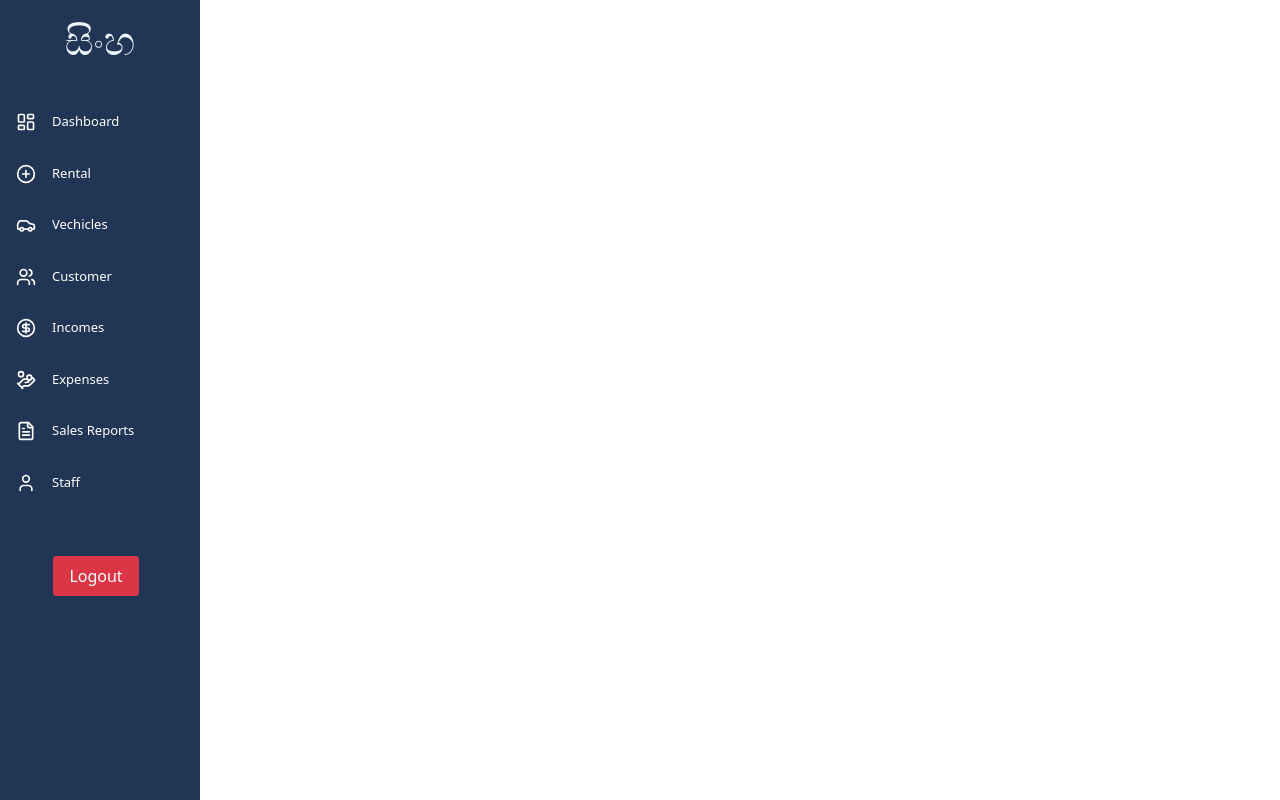
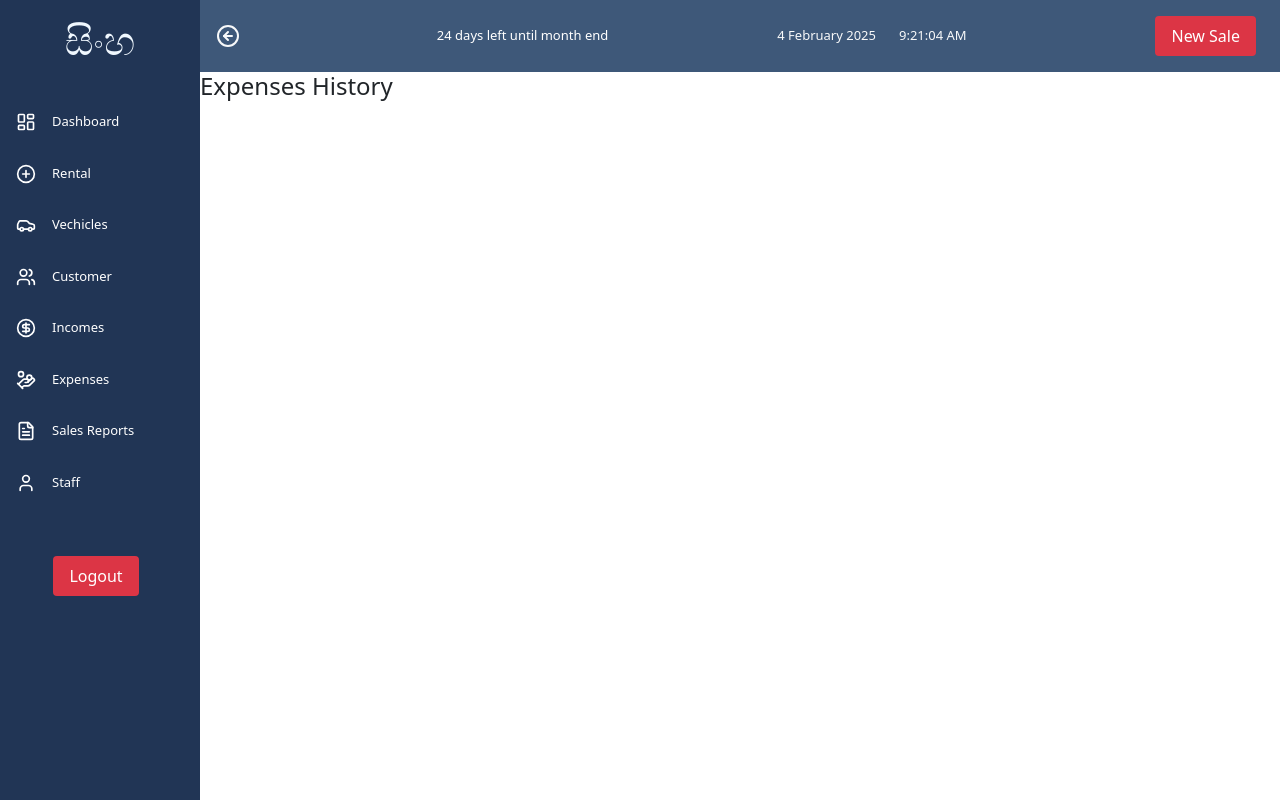
Before and after one commit to Maleeshapa/Sinha-Cabs, a React (Create React App) app in the folder frontend/: page /expenses/history in a window 1280 px wide. Built offline with nearby package versions, Linux system fonts and the light colour scheme; sample sign-in values are in the browser's storage.

Commit message:
Add Expenses feature with routes and components for entering, creating, and viewing expenses history

```diff
--- a/frontend/src/App.js
+++ b/frontend/src/App.js
@@ -39,6 +39,7 @@ import CreatePF from './components/PerformaInvoice/CreatePF';
 import DueInvoice from './components/Due/DueInvoice';
 import UnpaidInvoice from './components/Due/Unpaid';
 import SupplierVisePayments from './Models/SupplierForm/SupplierVisePayments';
+import Expenses from './Pages/Expenses/Expenses';
 
 const ProtectedRoute = ({ children }) => {
   const isAuthenticated = localStorage.getItem('token');
@@ -81,7 +82,7 @@ function Layout() {
             <Route path="/sales-reports/*" element={<ProtectedRoute><SalesReports /></ProtectedRoute>} />
             <Route path="/stock-reports/*" element={<ProtectedRoute><StockReports /></ProtectedRoute>} />
             <Route path="/staff/*" element={<ProtectedRoute><Staff /></ProtectedRoute>} />
-
+            <Route path="/expenses/*" element={<Expenses />} />
 
             <Route path="/supplier/*" element={<ProtectedRoute><Supplier /></ProtectedRoute>} />
             <Route path="/supplier-payments/:supplierId" element={<ProtectedRoute><SupplierVisePayments /></ProtectedRoute>} />
@@ -116,8 +117,6 @@ function Layout() {
             <Route path="/costing-table" element={<ProtectedRoute><CostingTable /></ProtectedRoute>} />
             <Route path="/qutation" element={<ProtectedRoute><Qutation /></ProtectedRoute>} />
             <Route path="/qutation-invoice/:id" element={<ProtectedRoute><QuotationInvoice /></ProtectedRoute>} />
-
-
           </Routes>
         </div>
       </div>
--- a/frontend/src/Pages/Expenses/Expenses.jsx
+++ b/frontend/src/Pages/Expenses/Expenses.jsx
@@ -1,19 +1,21 @@
 import React from 'react'
 import { Route, Routes } from 'react-router-dom';
 import Header from '../../components/SideBar/Header'
-import expensesCategory from '../../components/expenses/expensesCategory'
+import EnterExpenses from '../../components/ExpensesPages/EnterExpenses';
+import CreateExpenses from '../../components/ExpensesPages/CreateExpenses';
+import ExpensesHistory from '../../components/ExpensesPages/ExpensesHistory';
 
-const Return = () => {
+const Expenses = () => {
   return (
     <div>
       <div className='show-Header'><Header /></div>
       <Routes>
-
-       <Route path="/expenses/category" element={<expensesCategory />} />
-
+       <Route path="enter" element={<EnterExpenses />} />
+       <Route path="create" element={<CreateExpenses />} />
+       <Route path="history" element={<ExpensesHistory />} />
       </Routes>
     </div>
   )
 }
 
-export default Return
+export default Expenses
--- /dev/null
+++ b/frontend/src/components/ExpensesPages/CreateExpenses.jsx
@@ -0,0 +1,11 @@
+import React from 'react'
+
+const CreateExpenses = () => {
+    return (
+        <div>
+            <h4>Create Expenses</h4>
+        </div>
+    )
+}
+
+export default CreateExpenses
--- /dev/null
+++ b/frontend/src/components/ExpensesPages/EnterExpenses.jsx
@@ -0,0 +1,11 @@
+import React from 'react'
+
+const EnterExpenses = () => {
+    return (
+        <div>
+            <h4>Enter Expenses</h4>
+        </div>
+    )
+}
+
+export default EnterExpenses
--- /dev/null
+++ b/frontend/src/components/ExpensesPages/ExpensesHistory.jsx
@@ -0,0 +1,11 @@
+import React from 'react'
+
+const ExpensesHistory = () => {
+    return (
+        <div>
+            <h4>Expenses History</h4>
+        </div>
+    )
+}
+
+export default ExpensesHistory
--- a/frontend/src/components/SideBar/SideBar.jsx
+++ b/frontend/src/components/SideBar/SideBar.jsx
@@ -152,9 +152,9 @@ const Sidebar = () => {
             icon: <HandCoins size={20} />,
             path: '/expenses',
             submenus: [
-                { title: 'Enter Expenses', path: '/expenses/expenses' },
-                { title: 'Create Category', path: '/expenses/category' },
-                { title: 'Expenses History ', path: '/expenses/expensesHistory'},
+                { title: 'Enter Expenses', path: '/expenses/enter' },
+                { title: 'Create Category', path: '/expenses/create' },
+                { title: 'Expenses History ', path: '/expenses/history'},
             ]
         },
 
```
